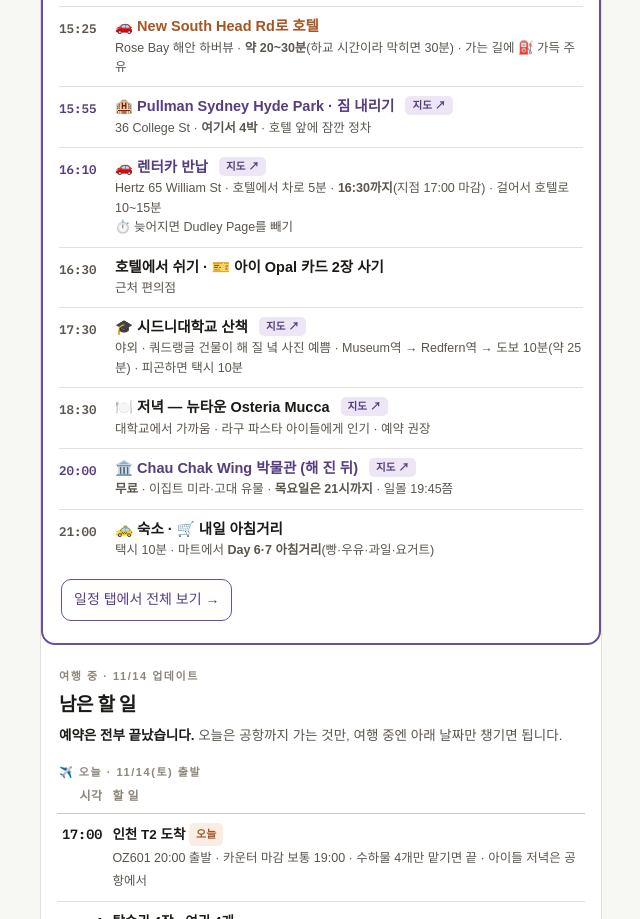
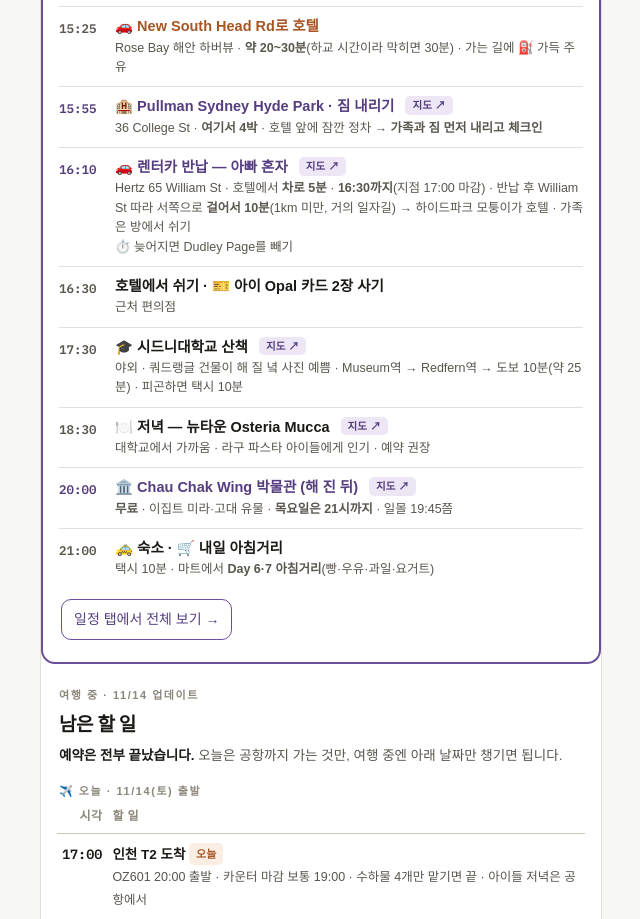
Before and after one commit to pafgym2/trip-guides, a plain HTML site: page sydney/index.html in a window 1280 px wide. Shown: the part 1170-2089 px from the top of the page, without its empty margins (319-959 px from the left). Drawn offline with Linux system fonts and the light colour scheme; no server answers; a web font is replaced by a local one.

Commit message:
Day5 렌터카 반납은 아빠 혼자(가족·짐 먼저 호텔), 걸어서 복귀 10분
Co-Authored-By: Claude Opus 5.5 <noreply@anthropic.com>

```diff
--- a/sydney/index.html
+++ b/sydney/index.html
@@ -603,8 +603,8 @@ footer{padding:24px 18px 40px;color:var(--ink-3);font-size:11.5px;line-height:1.
         <tr class="hi"><td>14:35</td><td><span class="t">📸 Dudley Page Reserve <a class="g" href="https://www.google.com/maps/search/?api=1&query=Dudley%20Page%20Reserve%20Dover%20Heights" target="_blank" rel="noopener">지도 ↗</a></span><span class="d">언덕 잔디밭 · <b>오페라하우스·하버브리지·시내가 한 화면</b> · 무료 주차 · 10분</span></td></tr>
         <tr class="hi"><td>14:50</td><td><span class="t">🏖️ Watsons Bay · The Gap <a class="g" href="https://www.google.com/maps/search/?api=1&query=Gap%20Park%20Watsons%20Bay" target="_blank" rel="noopener">지도 ↗</a></span><span class="d">차로 5분 · 바다 절벽 전망대(울타리 있음) · 잔잔한 만 해변 · Doyle's 피시앤칩스·아이스크림 · <b>15:25엔 출발</b></span></td></tr>
         <tr class="drive"><td>15:25</td><td><span class="t">🚗 New South Head Rd로 호텔</span><span class="d">Rose Bay 해안 하버뷰 · <b>약 20~30분</b>(하교 시간이라 막히면 30분) · 가는 길에 ⛽ 가득 주유</span></td></tr>
-        <tr class="hi"><td>15:55</td><td><span class="t">🏨 Pullman Sydney Hyde Park · 짐 내리기 <a class="g" href="https://www.google.com/maps/search/?api=1&query=Pullman%20Sydney%20Hyde%20Park" target="_blank" rel="noopener">지도 ↗</a></span><span class="d">36 College St · <b>여기서 4박</b> · 호텔 앞에 잠깐 정차</span></td></tr>
-        <tr class="hi"><td>16:10</td><td><span class="t">🚗 렌터카 반납 <a class="g" href="https://www.google.com/maps/search/?api=1&query=Hertz%2065%20William%20Street%20Sydney" target="_blank" rel="noopener">지도 ↗</a></span><span class="d">Hertz 65 William St · 호텔에서 차로 5분 · <b>16:30까지</b>(지점 17:00 마감) · 걸어서 호텔로 10~15분<br>⏱️ 늦어지면 Dudley Page를 빼기</span></td></tr>
+        <tr class="hi"><td>15:55</td><td><span class="t">🏨 Pullman Sydney Hyde Park · 짐 내리기 <a class="g" href="https://www.google.com/maps/search/?api=1&query=Pullman%20Sydney%20Hyde%20Park" target="_blank" rel="noopener">지도 ↗</a></span><span class="d">36 College St · <b>여기서 4박</b> · 호텔 앞에 잠깐 정차 → <b>가족과 짐 먼저 내리고 체크인</b></span></td></tr>
+        <tr class="hi"><td>16:10</td><td><span class="t">🚗 렌터카 반납 — 아빠 혼자 <a class="g" href="https://www.google.com/maps/search/?api=1&query=Hertz%2065%20William%20Street%20Sydney" target="_blank" rel="noopener">지도 ↗</a></span><span class="d">Hertz 65 William St · 호텔에서 <b>차로 5분</b> · <b>16:30까지</b>(지점 17:00 마감) · 반납 후 William St 따라 서쪽으로 <b>걸어서 10분</b>(1km 미만, 거의 일자길) → 하이드파크 모퉁이가 호텔 · 가족은 방에서 쉬기<br>⏱️ 늦어지면 Dudley Page를 빼기</span></td></tr>
         <tr><td>16:30</td><td><span class="t">호텔에서 쉬기 · 🎫 아이 Opal 카드 2장 사기</span><span class="d">근처 편의점</span></td></tr>
         <tr><td>17:30</td><td><span class="t">🎓 시드니대학교 산책 <a class="g" href="https://www.google.com/maps/search/?api=1&query=University%20of%20Sydney%20Quadrangle" target="_blank" rel="noopener">지도 ↗</a></span><span class="d">야외 · 쿼드랭글 건물이 해 질 녘 사진 예쁨 · Museum역 → Redfern역 → 도보 10분(약 25분) · 피곤하면 택시 10분</span></td></tr>
         <tr><td>18:30</td><td><span class="t">🍽️ 저녁 — 뉴타운 Osteria Mucca <a class="g" href="https://www.google.com/maps/search/?api=1&query=Osteria%20Mucca%20Newtown" target="_blank" rel="noopener">지도 ↗</a></span><span class="d">대학교에서 가까움 · 라구 파스타 아이들에게 인기 · 예약 권장</span></td></tr>
--- a/sydney/sw.js
+++ b/sydney/sw.js
@@ -1,6 +1,6 @@
 // 시드니 가이드 오프라인 지원: 한 번 열면 파일과 글꼴을 기기에 저장해 두고, 인터넷이 없을 때 저장본으로 엽니다.
 // 게임을 고치면 CACHE 이름의 숫자를 올려서 새 버전이 저장되게 합니다.
-const CACHE = 'sydney-v21';
+const CACHE = 'sydney-v22';
 const CORE = ['./', './index.html', './pack/', './pack/index.html', './manifest.webmanifest', './icon-180.png', './icon-192.png', './icon-512.png'];
 const FONT_HOSTS = ['fonts.googleapis.com', 'fonts.gstatic.com'];
 
```
